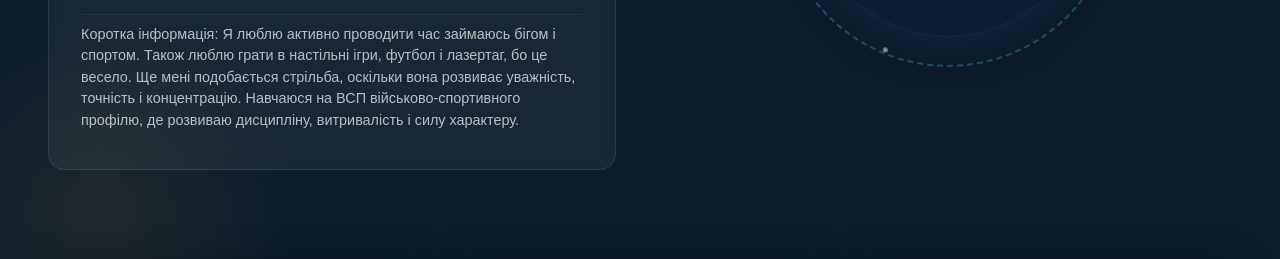
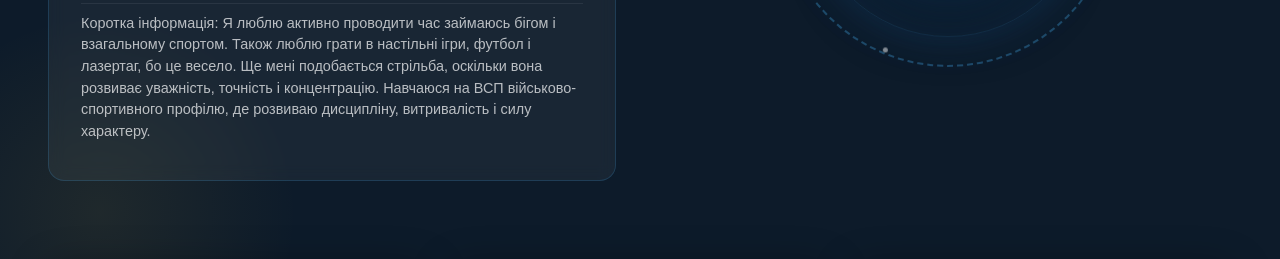
Before and after one commit to Samost-back/projectSchool, a plain HTML site: page index.html in a window 1280 px wide. Shown: the part 528-787 px from the top of the page. Drawn offline with Linux system fonts and the light colour scheme; grey boxes are pictures that could not be loaded.

Commit message:
fix mini

```diff
--- a/index.html
+++ b/index.html
@@ -37,7 +37,7 @@
                 <p>Ім'я: Сергій</p>
                 <p>Навчальний заклад: Володимирецький Ліцей 'Колегіум'</p>
                 <p> Клас: 10-Е</p>
-                <p>Коротка інформація: Я люблю активно проводити час займаюсь бігом і спортом. Також люблю
+                <p>Коротка інформація: Я люблю активно проводити час займаюсь бігом і взагальному спортом. Також люблю
                     грати в настільні ігри, футбол і лазертаг, бо це весело. Ще мені
                     подобається стрільба, оскільки вона розвиває уважність, точність і концентрацію. Навчаюся на ВСП
                     військово-спортивного
```
